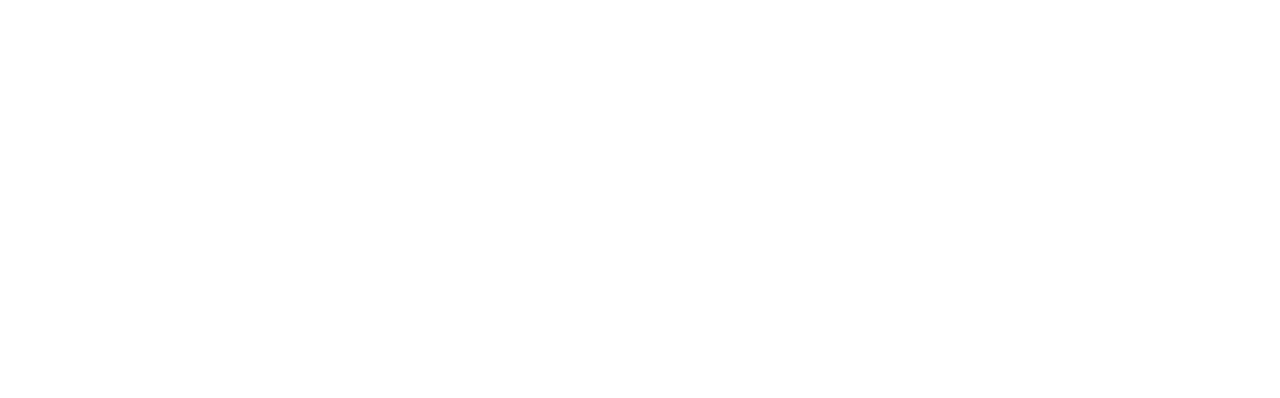
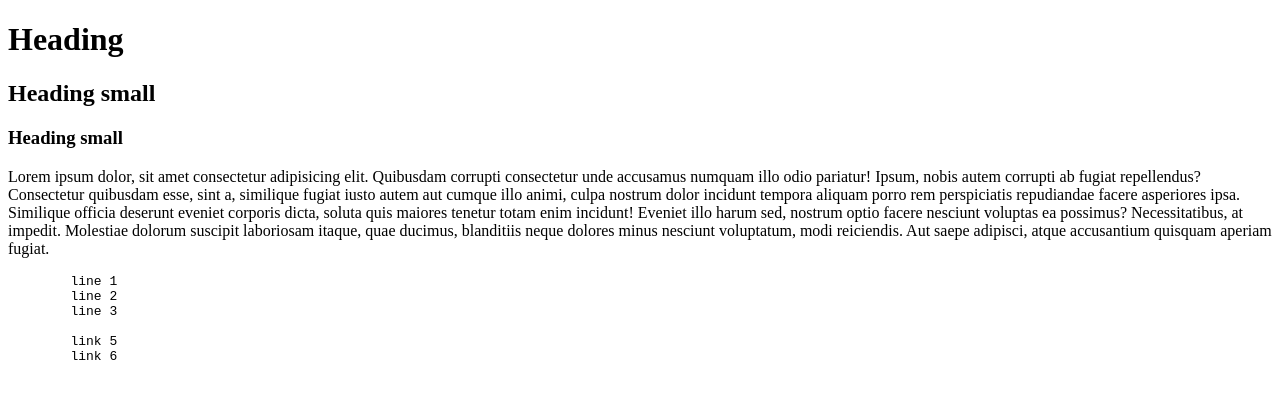
Before and after one commit to Harshwardhan321/javascript-learning, a plain HTML site: page HTML/index.html in a window 1280 px wide. Drawn offline with Linux system fonts and the light colour scheme.

Commit message:
upto pre tag

```diff
--- a/HTML/index.html
+++ b/HTML/index.html
@@ -1,12 +1,51 @@
+<!-- Boiler plate code are generated by emmet. Emmet is inbuit in vs code, It is useful for fetching tags  -->
 <!DOCTYPE html>
+<!-- To define document type -->
 <html lang="en">
-<head>
-    <meta charset="UTF-16">
-    <meta name="description" content="">
-    <meta name="viewport" content="width=device-width, initial-scale=1.0">
+  <head>
+    <meta charset="UTF-16" />
+    <meta name="description" content="" />
+    <meta name="viewport" content="width=device-width, initial-scale=1.0" />
+    <!-- Meta tags are information about webpage which can be fethched by bots/crawl/servers
+    Resource for meta tags - https://developers.google.com/search/docs/crawling-indexing/special-tags -->
     <title>Document</title>
-</head>
-<body>
+  </head>
+  <body>
+    <h1>Heading</h1>
+    <h2>Heading small</h2>
+    <h3>Heading small</h3>
 
-</body>
+    <!-- Important note: Every tag is their importance and search engines use this tag to show information on the search pages
+    For example h1 tag is used by search engine to show headings on the search page likewise footer is used for extract contact information, address etc -->
+
+    <!-- html elements are complete thing with tags, properties, attributes and data. for eg- <h1 title="Heading one">Heading</h1> -->
+
+    <!-- Shortcut - alt + shift + down arrow key : Duplicate element  -->
+    <!-- Shortcut - alt + mouse click where you have to write the same thing : Duplicate words writing or edit  -->
+
+    <!-- emmet can be used to generate paragraphs: p>lorem(no of words we want to add), p>lorem100 -->
+    <p>
+      Lorem ipsum dolor, sit amet consectetur adipisicing elit. Quibusdam
+      corrupti consectetur unde accusamus numquam illo odio pariatur! Ipsum,
+      nobis autem corrupti ab fugiat repellendus? Consectetur quibusdam esse,
+      sint a, similique fugiat iusto autem aut cumque illo animi, culpa nostrum
+      dolor incidunt tempora aliquam porro rem perspiciatis repudiandae facere
+      asperiores ipsa. Similique officia deserunt eveniet corporis dicta, soluta
+      quis maiores tenetur totam enim incidunt! Eveniet illo harum sed, nostrum
+      optio facere nesciunt voluptas ea possimus? Necessitatibus, at impedit.
+      Molestiae dolorum suscipit laboriosam itaque, quae ducimus, blanditiis
+      neque dolores minus nesciunt voluptatum, modi reiciendis. Aut saepe
+      adipisci, atque accusantium quisquam aperiam fugiat.
+    </p>
+
+    <!-- pre tag is used to format document as poet but not supported by many browsers -->
+    <pre>
+        line 1
+        line 2
+        line 3
+
+        link 5
+        link 6
+    </pre>
+  </body>
 </html>
```
